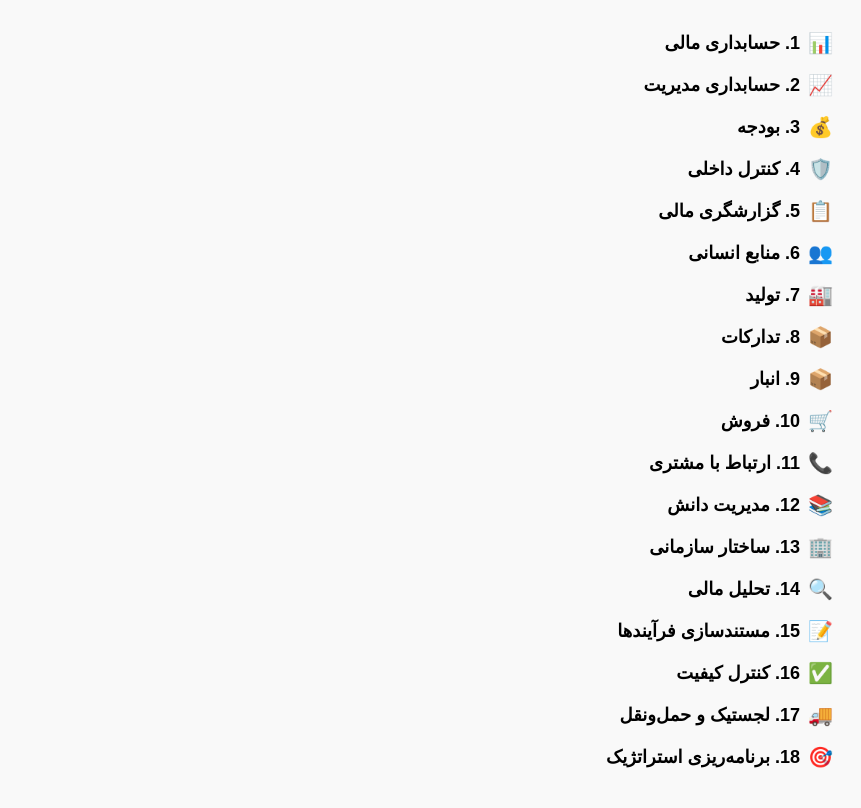
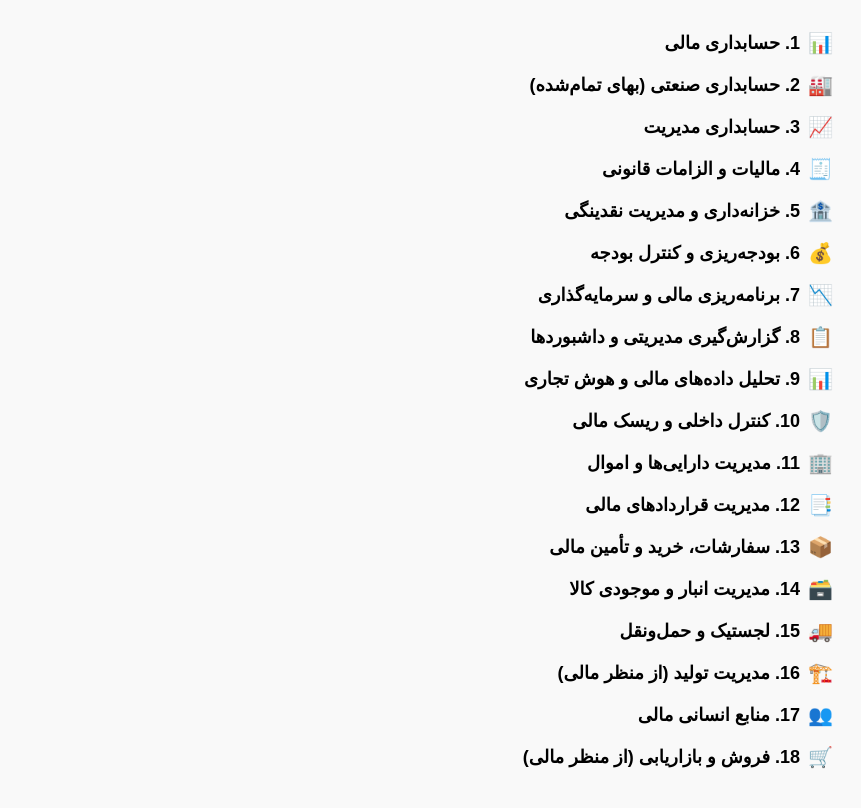
Before and after one commit to watntvs/kpi-dashboard, a plain HTML site: page index.html in a window 1280 px wide. Shown: the part 90-898 px from the top of the page, without its empty margins (419-1280 px from the left). Drawn offline with Linux system fonts and the light colour scheme.

Commit message:
Update index.html

```diff
--- a/index.html
+++ b/index.html
@@ -2,7 +2,7 @@
 <html lang="fa" dir="rtl">
 <head>
   <meta charset="UTF-8">
-  <title>📘 داشبورد شاخص‌های مدیریتی</title>
+  <title>📘 داشبورد شاخص‌های معاونت مالی</title>
   <style>
     body {
       font-family: Vazirmatn, sans-serif;
@@ -52,41 +52,38 @@
 <div id="dashboard"></div>
 
 <script>
-  const domainIcons = {
-    "حسابداری مالی": "📊",
-    "حسابداری مدیریت": "📈",
-    "بودجه": "💰",
-    "کنترل داخلی": "🛡️",
-    "گزارشگری مالی": "📋",
-    "منابع انسانی": "👥",
-    "تولید": "🏭",
-    "تدارکات": "📦",
-    "انبار": "📦",
-    "فروش": "🛒",
-    "ارتباط با مشتری": "📞",
-    "مدیریت دانش": "📚",
-    "ساختار سازمانی": "🏢",
-    "تحلیل مالی": "🔍",
-    "مستندسازی فرآیندها": "📝",
-    "کنترل کیفیت": "✅",
-    "لجستیک و حمل‌ونقل": "🚚",
-    "برنامه‌ریزی استراتژیک": "🎯"
-  };
+  let icons = {};
 
-  fetch("data.json")
+  // بارگذاری آیکون‌ها
+  fetch("icons.json")
     .then(res => res.json())
     .then(data => {
+      icons = data;
+      loadDomains();
+    });
+
+  // بارگذاری لیست حوزه‌ها
+  function loadDomains() {
+    fetch("domains.json")
+      .then(res => res.json())
+      .then(domains => {
         const container = document.getElementById("dashboard");
 
-      data.forEach(domain => {
+        domains.forEach(domain => {
           const details = document.createElement("details");
           const summary = document.createElement("summary");
 
-        const icon = domainIcons[domain.domainTitle] || "📁";
+          const icon = icons[domain.domainTitle] || "📁";
           summary.innerHTML = `<span class="domain-icon">${icon}</span> ${domain.domainNumber}. ${domain.domainTitle}`;
           details.appendChild(summary);
 
-        domain.subgroups.forEach(sub => {
+          // بارگذاری شاخص‌های هر حوزه هنگام باز شدن
+          summary.addEventListener("click", () => {
+            if (!details.dataset.loaded) {
+              fetch(domain.file)
+                .then(res => res.json())
+                .then(data => {
+                  data.subgroups.forEach(sub => {
                     const subgroupTitle = document.createElement("div");
                     subgroupTitle.className = "subgroup-title";
                     subgroupTitle.textContent = sub.title;
@@ -112,25 +109,22 @@
                       details.appendChild(catWrapper);
                     });
                   });
+                  details.dataset.loaded = "true";
+                })
+                .catch(err => {
+                  const errorMsg = document.createElement("p");
+                  errorMsg.style.color = "red";
+                  errorMsg.textContent = "❌ خطا در بارگذاری شاخص‌های این حوزه.";
+                  details.appendChild(errorMsg);
+                  console.error("خطا در بارگذاری فایل حوزه:", err);
+                });
+            }
+          });
 
           container.appendChild(details);
         });
-
-      const allDetails = document.querySelectorAll("details");
-      allDetails.forEach(detail => {
-        detail.addEventListener("click", function () {
-          allDetails.forEach(other => {
-            if (other !== detail) {
-              other.removeAttribute("open");
+      });
   }
-          });
-        });
-      });
-    })
-    .catch(err => {
-      document.getElementById("dashboard").innerHTML = "<p style='color:red;'>❌ خطا در بارگذاری داده‌ها. لطفاً مطمئن شوید فایل data.json در مسیر درست قرار دارد.</p>";
-      console.error("خطا در بارگذاری JSON:", err);
-    });
 </script>
 
 </body>
```
Lines whose indentation alone changed are shown as unchanged.
